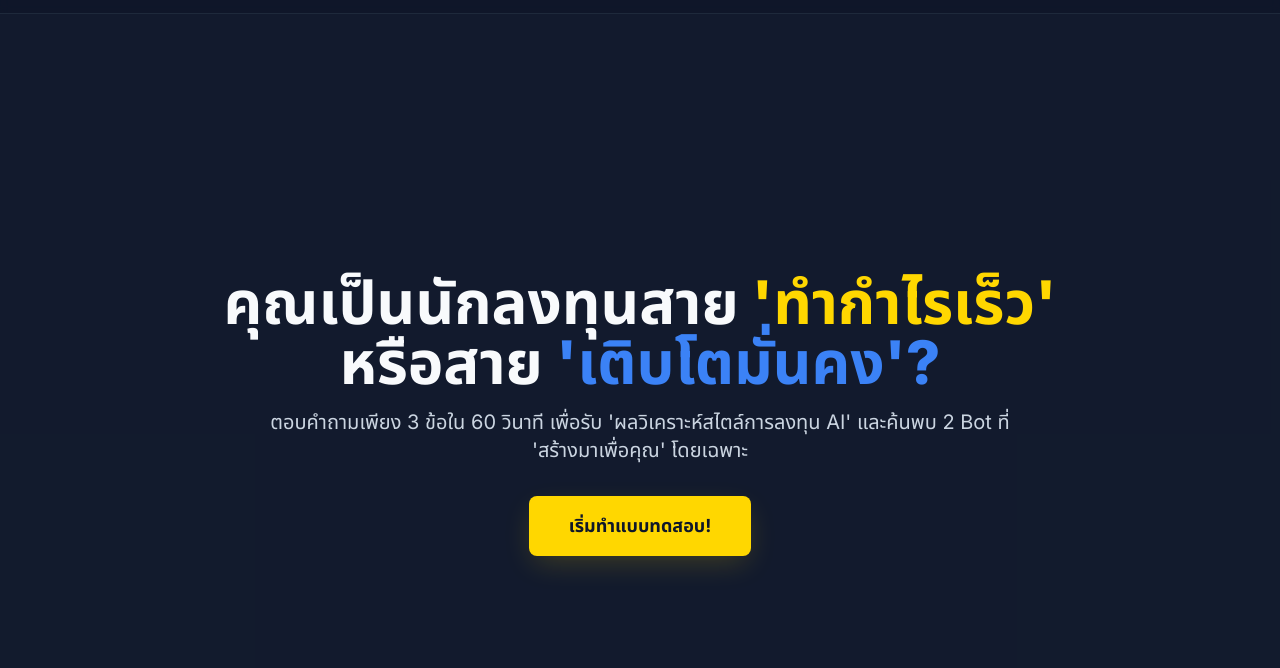
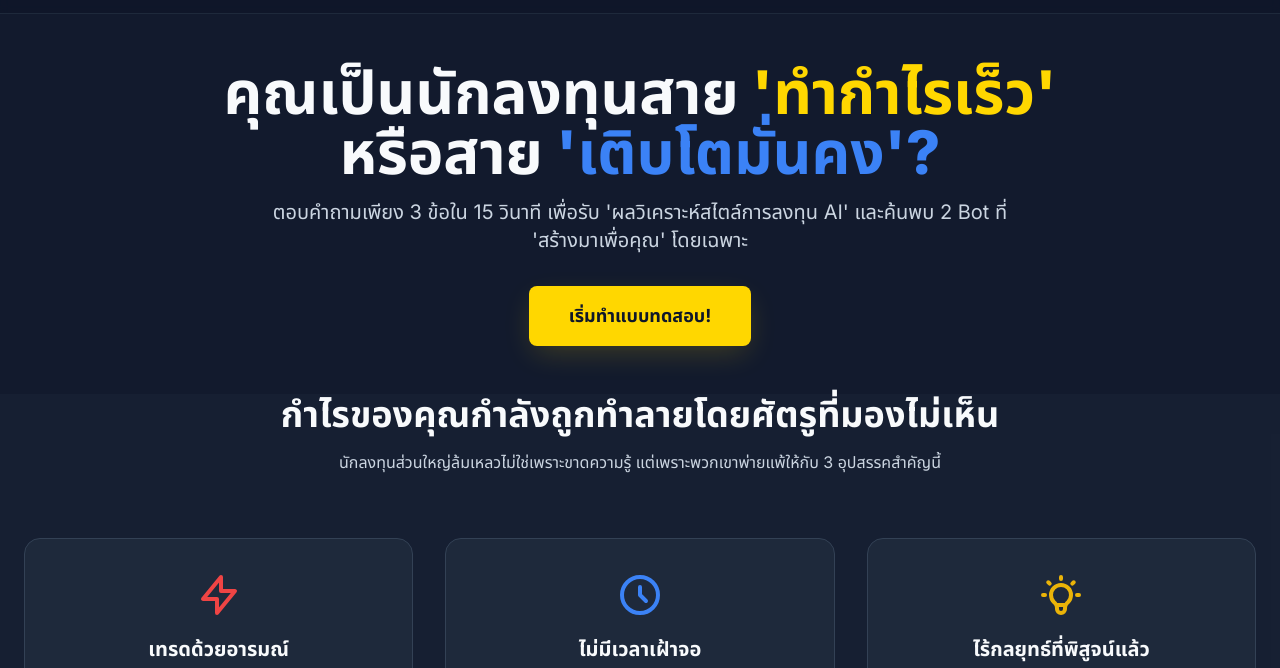
Before and after one commit to worasetrs/gold-bot-giver, a plain HTML site: page frontend/index.html in a window 1280 px wide. Shown: the part 75-743 px from the top of the page. Drawn offline with nearby package versions, Linux system fonts and the light colour scheme; some packages are replaced by stand-ins of ours; a script that the page names is missing.

Commit message:
Update index.html

```diff
--- a/frontend/index.html
+++ b/frontend/index.html
@@ -90,19 +90,17 @@
 
     <main>
         <!-- =========== Section 1: The Quiz Funnel =========== -->
-        <section id="quiz-hook" class="flex items-center justify-center min-h-screen py-8 md:py-12 bg-slate-800/20">
+        <section id="quiz-hook" class="flex items-center justify-center py-10 md:py-12 bg-slate-800/20">
     <div class="container mx-auto px-6 text-center">
-                <!-- Intro -->
         <div id="quiz-intro">
             <h1 class="text-4xl md:text-6xl font-extrabold leading-tight mb-4">คุณเป็นนักลงทุนสาย <span class="text-gold">'ทำกำไรเร็ว'</span><br>หรือสาย <span class="text-cool-blue">'เติบโตมั่นคง'?</span></h1>
             <p class="text-lg md:text-xl text-slate-300 max-w-3xl mx-auto mb-8">
-                        ตอบคำถามเพียง 3 ข้อใน 60 วินาที เพื่อรับ 'ผลวิเคราะห์สไตล์การลงทุน AI' และค้นพบ 2 Bot ที่ 'สร้างมาเพื่อคุณ' โดยเฉพาะ
+                ตอบคำถามเพียง 3 ข้อใน 15 วินาที เพื่อรับ 'ผลวิเคราะห์สไตล์การลงทุน AI' และค้นพบ 2 Bot ที่ 'สร้างมาเพื่อคุณ' โดยเฉพาะ
             </p>
             <button id="start-quiz-btn" class="bg-gold text-slate-900 font-bold py-4 px-10 rounded-lg text-lg hover:bg-gold-dark transition duration-300 shadow-gold">
                 เริ่มทำแบบทดสอบ!
             </button>
         </div>
-                <!-- Quiz -->
         <div id="quiz-container" class="hidden">
             <div class="max-w-3xl mx-auto">
                 <div class="w-full bg-slate-700 rounded-full h-2.5 mb-4">
@@ -114,7 +112,6 @@
                 </div>
             </div>
         </div>
-                <!-- Gate -->
         <div id="email-gate" class="hidden">
             <div class="max-w-2xl mx-auto">
                 <h2 class="text-3xl md:text-5xl font-extrabold text-gold mb-4">สุดยอดมาก! ผลวิเคราะห์ของคุณพร้อมแล้ว</h2>
@@ -133,7 +130,6 @@
         </div>
     </div>
 </section>
-
         <!-- =========== Section 2: Problem & Agitation =========== -->
         <section class="py-15 md:py-23 bg-slate-800/50">
             <div class="container mx-auto px-6">
```
Lines whose indentation alone changed are shown as unchanged.
